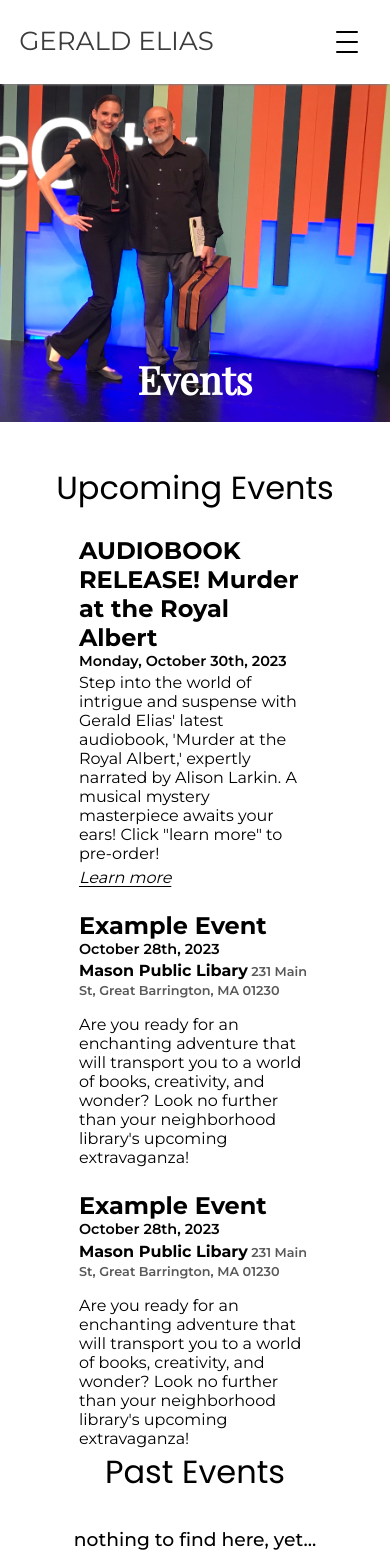
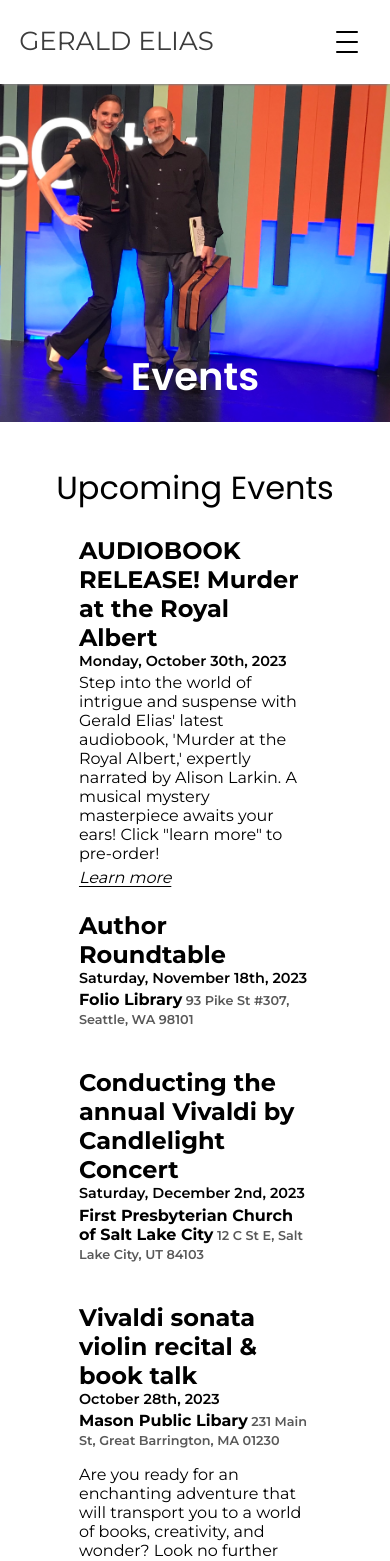
Before and after one commit to konstantinstanmeyer/gerald-elias-new, a Next.js app: page /events in a window 390 px wide. Shown: the top 1561 px of the page. Built offline with nearby package versions, Linux system fonts and the light colour scheme; a web font is replaced by a local one.

Commit message:
iframe setup, images for events import

```diff
--- a/app/biography/page.js
+++ b/app/biography/page.js
@@ -9,13 +9,15 @@ export default function Biography(){
                 <h2>Short Bio</h2>
                 <div id="short-bio">
                     <img src="/short-bio.png" />
+                    <h2 className="bio-mobile">Short Bio</h2>
                     {biography.shortBio.textBlocks.map((block) =>
                         <p>{block}</p>
                     )}
                 </div>
                 <h2>Long Bio</h2>
                 <div id="long-bio">
-                <img src="/long-bio.jpeg" />
+                    <img src="/long-bio.jpeg" />
+                    <h2 className="bio-mobile">Long Bio</h2>
                     {biography.longBio.textBlocks.map((block) =>
                         <p>{block}</p>
                     )}
--- a/app/concerts-and-recordings/page.js
+++ b/app/concerts-and-recordings/page.js
@@ -6,6 +6,11 @@ export default function Performances(){
         <div id="concerts">
             <Landing name="Concerts & Recording" imageUrl="/concerts-landing.jpeg" />
             <div id="concerts-content">
+                <div id="play-video-container">
+                    <p>Gerald Elias with Gus Denhard</p>
+                    <iframe id="iframe" src="https://www.youtube.com/embed/ojnk-eVvevU" frameBorder="0" allow="accelerometer; autoplay; clipboard-write; encrypted-media; gyroscope; picture-in-picture" allowFullScreen title="Embedded youtube" showinfo="0" controls="0" autohide="1"/>
+                    <p id="copyright">© Scribe Studios</p>
+                </div>
                 <div id="concerts-ad">
                     <img src="/concerts-promo.jpeg" />
                     <p>News flash! When my recording of the <span>12 Sonatas for violin, OP. 1</span>, by the Baroque Virtuoso Pietro Castrucci-the first complete recording ever-it was the #1 best-selling new chamber music release on Amazon! It is also available for streaming and download on major listening platforms <a target="_blank" href="https://www.amazon.com/dp/B09T77XL2D">here</a>.</p>
--- a/app/events/page.js
+++ b/app/events/page.js
@@ -16,7 +16,7 @@ export default function Events(){
                     : null}
                     {/* <EventCard event={events.upcoming[0]} /> */}
                 </div>
-                <h2>Past Events</h2>
+                <h2 id="past-events">Past Events</h2>
                 <div className="events-list">
                     {events.pastEvents.length > 0 ?
                     events.pastEvents.map((entry, i) =>
--- a/app/globals.css
+++ b/app/globals.css
@@ -41,6 +41,10 @@ textarea:focus, input:focus{
   flex-direction: row;
   align-items:center;
   justify-content: center;
+}
+
+#concerts-content{
+  text-align: justify;
 }
 
 #landing-image {
@@ -332,7 +336,7 @@ textarea:focus, input:focus{
   position: absolute;
   bottom: -8vh;
   color: white;
-  font-family: var(--font-playfair-display);
+  font-family: var(--font-poppins);
   font-size: 2.4rem;
   left: 50%;
   transform: translate(-50%, 0);
@@ -676,9 +680,11 @@ textarea:focus, input:focus{
   display: flex;
   flex-direction: column;
   justify-content: center;
+  text-align: justify;
   width: 70%;
   padding: 2rem;
-  font-family: var(--font-cormorant);
+  font-family: var(--font-poppins);
+  font-weight: 300;
 }
 
 .event-card {
@@ -768,7 +774,7 @@ textarea:focus, input:focus{
 }
 
 #bio-content p {
-  font-size: 1.2rem;
+  font-size: 1rem;
   margin-bottom: 1rem;
 }
 
@@ -783,7 +789,7 @@ textarea:focus, input:focus{
 
 #long-bio > img {
   float: right;
-  margin-right: 1rem;
+  margin-left: 1rem;
   margin-bottom: 0.2rem;
   width: 15rem;
   height: 25rem;
@@ -811,6 +817,30 @@ textarea:focus, input:focus{
   font-family: var(--font-montserrat);
   width: 20%;
   margin-top :2rem;
+}
+
+#play-video-container {
+  width: 100%;
+  position: relative;
+  margin-bottom: 2rem;
+  display: flex;
+  flex-direction: column;
+  align-items: center;
+}
+
+#copyright {
+  color:rgb(69, 69, 69);
+  font-size: 0.8rem !important;
+  width: 100% !important;
+}
+
+#play-video-container > p{
+  width: fit-content;
+}
+
+#iframe {
+  width: 100%;
+  aspect-ratio: 16 / 9;
 }
 
 #contact-form > input {
@@ -868,6 +898,7 @@ textarea:focus, input:focus{
   width: 60%;
   margin-bottom: 3rem;
   margin-top: 1rem;
+  text-align: justify;
 }
 
 #conducting-content > p {
@@ -951,8 +982,9 @@ textarea:focus, input:focus{
 }
 
 #concerts-content p {
-  font-family: var(--font-cormorant);
-  font-size: 1.2rem;
+  font-family: var(--font-poppins);
+  font-weight: 300;
+  font-size: 1rem;
   margin-bottom: 1rem;
 }
 
@@ -1016,12 +1048,13 @@ textarea:focus, input:focus{
   width: 40%;
   margin-left: auto;
   margin-right: auto;
-  font-family: var(--font-playfair-display);
+  font-family: var(--font-poppins);
 }
 
 #blog-post p {
   margin-bottom: 1rem;
   text-align: justify;
+  font-weight: 300;
 }
 
 #blog-post h2 {
@@ -1037,9 +1070,23 @@ textarea:focus, input:focus{
   align-items: center;
 }
 
+#past-events {
+  margin-top: 1.5rem;
+}
+
 @media (max-width: 750px) {
   #navbar {
     display: none;
+  }
+
+  #short-bio > img {
+    float: unset;
+    margin-left: auto;
+    margin-right: auto;
+  }
+
+  #books > h2 {
+    width: 90%;
   }
 
   #mobile-nav {
@@ -1124,7 +1171,7 @@ textarea:focus, input:focus{
     -moz-animation: fadeIn 0.5s;
     -o-animation: fadeIn 0.5s;
     -ms-animation: fadeIn 0.5s;
-    margin-top: 20vh;
+    margin-top: 15vh;
     width: 100%;
     align-items: center;
   }
@@ -1423,7 +1470,7 @@ textarea:focus, input:focus{
 
   .event-card{
     flex-direction: column;
-    align-items: center;
+    /* align-items: center; */
     width: 70%;
     margin: unset;
     margin-bottom: 0;
@@ -1448,9 +1495,48 @@ textarea:focus, input:focus{
     margin-bottom: 0.8rem;
     display: none;
   }
+
+  #short-bio {
+    align-items: center;
+    display: flex;
+    flex-direction: column;
+  }
+
+  #long-bio {
+    align-items: center;
+    display: flex;
+    flex-direction: column;
+  }
+
+  #bio-content > h2 {
+    display: none;
+  }
+
+  .bio-mobile {
+    width: 100%;
+    text-align: center;
+    margin-top: 0.5rem;
+  }
+
+  #bio-content {
+    padding-top: 0;
+  }
+
+  #short-bio img {
+    /* border-radius: 35px 35px 0px 0px; */
+  }
 }
 
 @media (min-width: 751px) {
+
+  .bio-mobile {
+    display: none;
+  }
+
+  #long-bio-mobile {
+    display: none;
+  }
+
   #mobile-nav {
     display: none;
   }
--- a/app/page.js
+++ b/app/page.js
@@ -2,7 +2,7 @@ export default function Home() {
   return (
     <>
       <div id="home" className="">
-        <div id="landing" className="">
+        <div loading="lazy" id="landing" className="">
           <img loading="lazy" id="landing-image" src="/murder-at-the-royal-albert-audiobook.jpeg" />
           <div id="landing-text">
             <h2>PRE-ORDER <span>'MURDER AT THE ROYAL ALBERT'</span> AUDIOBOOK</h2>
--- a/components/EventCard.jsx
+++ b/components/EventCard.jsx
@@ -10,7 +10,7 @@ export default function EventCard({ event }){
                 <h2>{name}</h2>
                 <h3>{date}</h3>
                 {location ? <h4>{event.location}<span>&nbsp;{event.address}</span></h4> : null}
-                <p>{event.description}</p>
+                {event?.description ? <p>{event.description}</p> : null}
                 {hyperlink ? <a className="event-hyperlink" href={event.hyperlink}>Learn more</a> : null}
             </div>
         </div>
--- a/util/events.js
+++ b/util/events.js
@@ -8,16 +8,22 @@ const events = {
             "hyperlink":"/books/audiobooks/murder-at-the-royal-albert"
         },
         {
-            "date":"October 28th, 2023",
-            "name":"Example Event",
-            "location":"Mason Public Libary",
-            "address":"231 Main St, Great Barrington, MA 01230",
-            "imageUrl":"example-event.jpg",
-            "description":"Are you ready for an enchanting adventure that will transport you to a world of books, creativity, and wonder? Look no further than your neighborhood library's upcoming extravaganza!"
+            "date":"Saturday, November 18th, 2023",
+            "name":"Author Roundtable",
+            "location":"Folio Library",
+            "address":"93 Pike St #307, Seattle, WA 98101",
+            "imageUrl":"folio.jpeg",
+        },
+        {
+            "date":"Saturday, December 2nd, 2023",
+            "name":"Conducting the annual Vivaldi by Candlelight Concert",
+            "location":"First Presbyterian Church of Salt Lake City",
+            "address":"12 C St E, Salt Lake City, UT 84103",
+            "imageUrl":"vivaldi.jpeg",
         },
         {
             "date":"October 28th, 2023",
-            "name":"Example Event",
+            "name":"Vivaldi sonata violin recital & book talk",
             "location":"Mason Public Libary",
             "address":"231 Main St, Great Barrington, MA 01230",
             "imageUrl":"example-event.jpg",
```
Also changed, not shown: public/folio.jpeg (added), public/vivaldi.jpeg (added).
